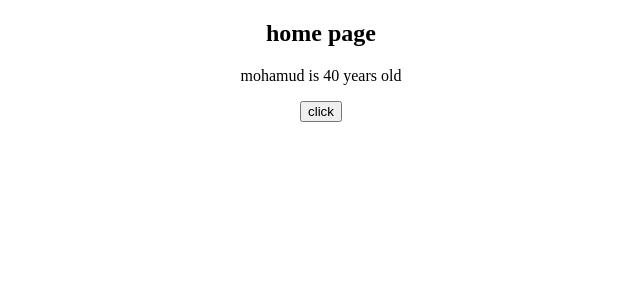
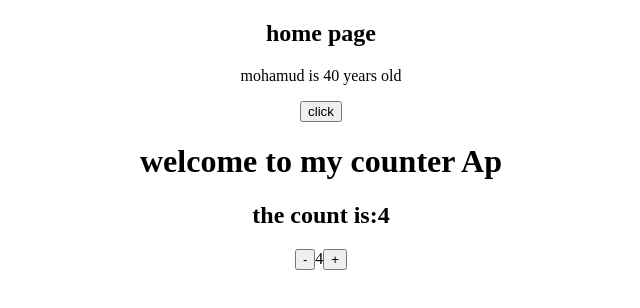
Before and after one commit to mohamud-eslan/React-JS, a React (Create React App) app: page / in a window 1280 px wide. Shown: the top 308 px of the page, without its empty margins (319-959 px from the left). Built offline with nearby package versions, Linux system fonts and the light colour scheme.

Commit message:
an other counter

```diff
--- a/src/App.js
+++ b/src/App.js
@@ -1,6 +1,7 @@
 import React from 'react';
 import './App.css';
 import Counter from './component/Counter';
+import Counter2 from './component/Counter2';
 import FocusInput from './component/FocusInput';
 import HandleClick from './component/HandleClick';
 import UseCounter from './component/UseCounter';
@@ -15,14 +16,7 @@ import UseCounterThree from './component/UseCounterThree';
 // }
 
 function App() {
-  // const [count, setCount] = useState(4);
-
-  //  const decrementCount = ()=>{
-  //   setCount(count - 1)
-  // }
-  //  const incrementCount = ()=>{
-  //   setCount(count + 1)
-  // }
+  //
 
   // const [formData, setFormData] = useState({initialValues })
   // const handleChange = (e) =>{
@@ -42,6 +36,7 @@ function App() {
 
     <div className="App">
       <HandleClick />
+      <Counter2 />
       {/* <FocusInput /> */}
       {/* <UseCounterThree /> */}
       {/* <UseCounter /> */}
@@ -56,11 +51,7 @@ function App() {
       <button onClick={() => setIsCircle(!isCircle)}>change the shape</button>
       </div> */}
 
-      {/* <h1>welcome to my counter Ap</h1>
-      <h2>the count is:{count}</h2>
-      <button onClick={decrementCount}>-</button>
-       <span>{count}</span>
-        <button onClick={incrementCount}>+</button> */}
+
 
       {/* <Input formData={formData}
       handleChange={handleChange}
--- /dev/null
+++ b/src/component/Counter2.js
@@ -0,0 +1,23 @@
+import React, { useState } from 'react'
+
+function Counter2() {
+    const [count, setCount] = useState(4);
+
+     const decrementCount = ()=>{
+      setCount(count - 1)
+    }
+     const incrementCount = ()=>{
+      setCount(count + 1)
+    }
+  return (
+    <div>
+         <h1>welcome to my counter Ap</h1>
+      <h2>the count is:{count}</h2>
+      <button onClick={decrementCount}>-</button>
+       <span>{count}</span>
+        <button onClick={incrementCount}>+</button>
+    </div>
+  )
+}
+
+export default Counter2
```
